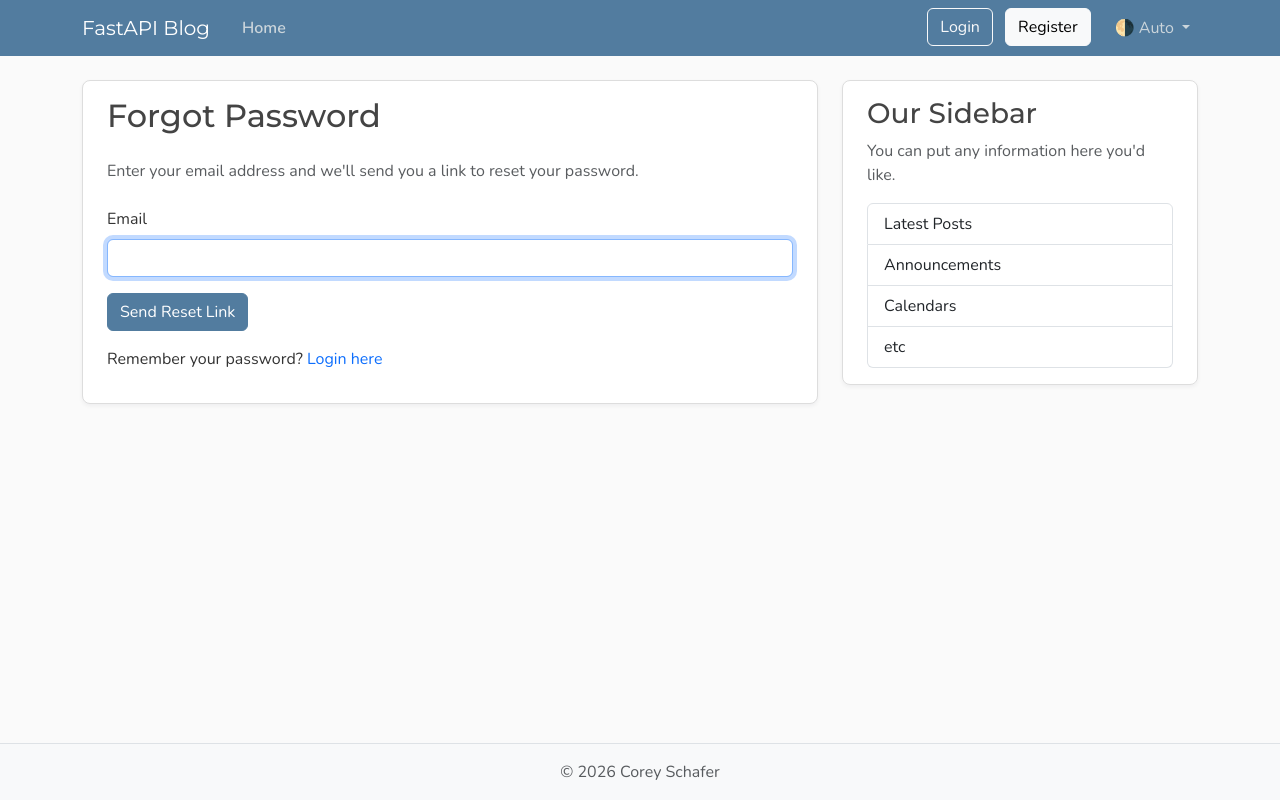
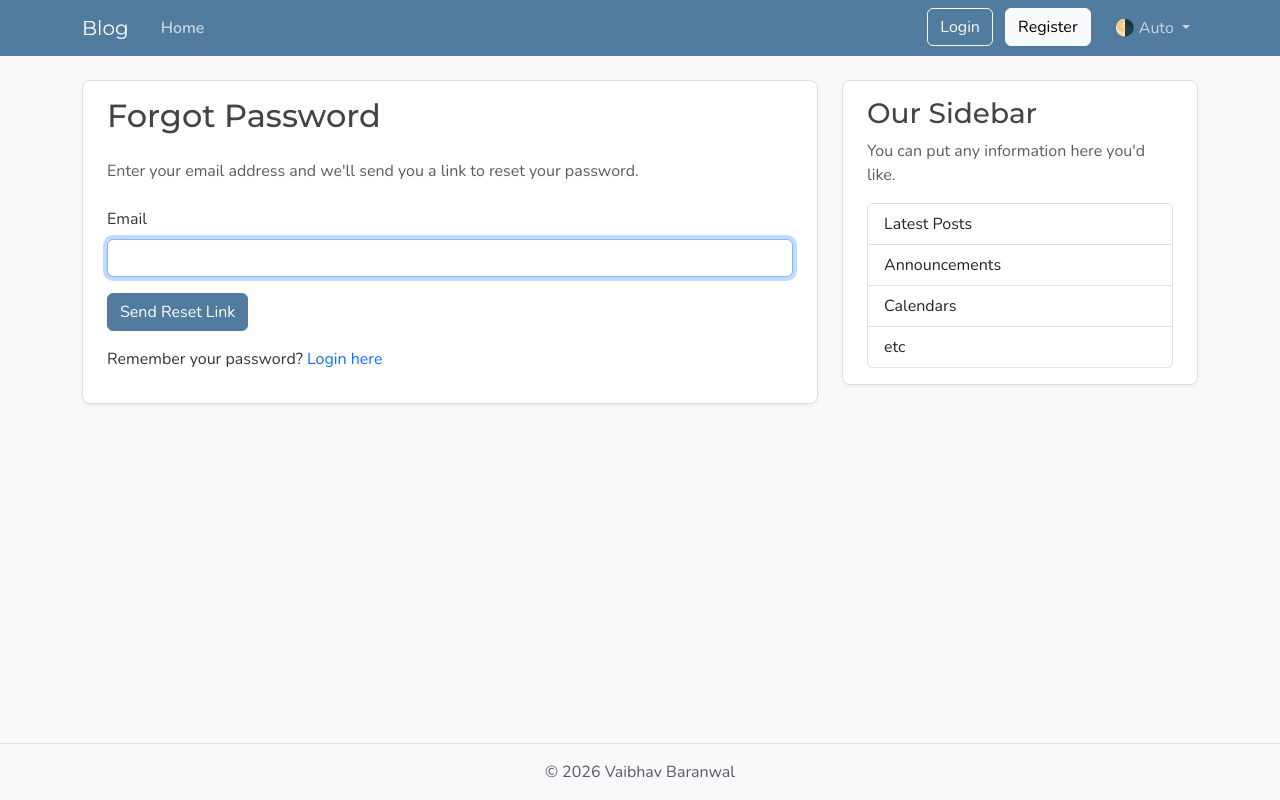
Before and after one commit to learnervaibhav/Blog, a FastAPI app: page /forgot-password in a window 1280 px wide. Run offline with FastAPI, Linux system fonts and the light colour scheme; parts of the project's set-up code (start-up, migrations or seed data) failed here and were passed over.

Commit message:
Layout Changes

```diff
--- a/Templates/layout.html
+++ b/Templates/layout.html
@@ -5,14 +5,14 @@
         <meta name="viewport" content="width=device-width, initial-scale=1">
         <!-- Site Info -->
         {% if title %}
-            <title>FastAPI Blog - {{ title }}</title>
+            <title>Blog - {{ title }}</title>
         {% else %}
-            <title>FastAPI Blog</title>
+            <title>Blog</title>
         {% endif %}
-        <meta name="description" content="FastAPI Tutorial">
-        <meta name="author" content="Corey Schafer">
+        <meta name="description" content="Blog Wbsite">
+        <meta name="author" content="Vaibhav Baranwal">
         <!-- Open Graph Tags: The title of the page for social media sharing. It can match the title tag or be more descriptive. -->
-        <meta property="og:title" content="FastAPI Blog">
+        <meta property="og:title" content="Blog">
         <!-- Open Graph Tags: Typically set to "website" for static sites or "article" for content-heavy pages. -->
         <meta property="og:type" content="website">
         <!-- Open Graph Tags: The URL of the page, used to ensure link previews resolve to the correct page. -->
@@ -61,7 +61,7 @@
             <nav class="navbar navbar-expand-md bg-steel fixed-top"
                  data-bs-theme="dark">
                 <div class="container">
-                    <a class="navbar-brand me-4" href="{{ url_for("home") }}">FastAPI Blog</a>
+                    <a class="navbar-brand me-4" href="{{ url_for("home") }}">Blog</a>
                     <button class="navbar-toggler"
                             type="button"
                             data-bs-toggle="collapse"
@@ -145,7 +145,7 @@
         <footer class="mt-auto py-3 bg-body-tertiary border-top">
             <div class="container text-center">
                 <p class="text-body-secondary mb-0">
-                    © <span id="year"></span> Corey Schafer
+                    © <span id="year"></span> Vaibhav Baranwal
                 </p>
             </div>
         </footer>
```
